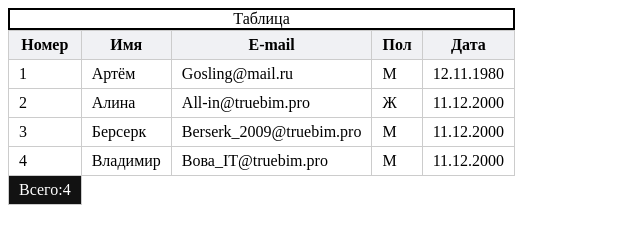
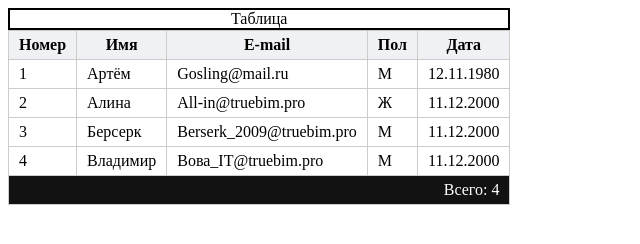
Before and after one commit to remkirill-tech/Kirill-Artem, a plain HTML site: page index.html in a window 1280 px wide. Shown: the whole page, without its empty margins (0-640 px from the left). Drawn offline with Linux system fonts and the light colour scheme.

Commit message:
Замечания_1

```diff
--- a/index.html
+++ b/index.html
@@ -3,18 +3,22 @@
 <head>
     <meta charset="UTF-8">
     <meta name="viewport" content="width=device-width, initial-scale=1.0">
-    <title>Document</title>
-    <link rel="stylesheet" href="./style.css"
+    <title>Таблица данных</title>
+    <link rel="stylesheet" href="./style.css"> <!-- Исправлено: закрыта кавычка после атрибута href -->
 </head>
 <body>
+    <!-- Таблица с данными -->
     <table class="table">
-    <caption style="border: solid 2px ">Таблица</caption>
+        <!-- Заголовок таблицы -->
+        <caption style="border: solid 2px;">Таблица</caption> <!-- Оформление заголовка добавлено для наглядности -->
         <thead>
-        <th>Номер</th>
+            <tr>
+                <th>Номер</th> <!-- Добавлены теги <tr>, чтобы обеспечить правильную структуру строки заголовков -->
                 <th>Имя</th>
                 <th>E-mail</th>
                 <th>Пол</th>
                 <th>Дата</th>
+            </tr>
         </thead>
         <tbody>
             <tr>
@@ -45,12 +49,12 @@
                 <td>М</td>
                 <td>11.12.2000</td>
             </tr>
+        </tbody>
         <tfoot>
-        <td colspan="0">
-    Всего:4
-        </td>
+            <tr>
+                <td colspan="5">Всего: 4</td> <!-- Исправлено значение colspan на 5, чтобы объединить все колонки -->
+            </tr>
         </tfoot>
     </table>
-
 </body>
 </html>
```
Lines whose indentation alone changed are shown as unchanged.
